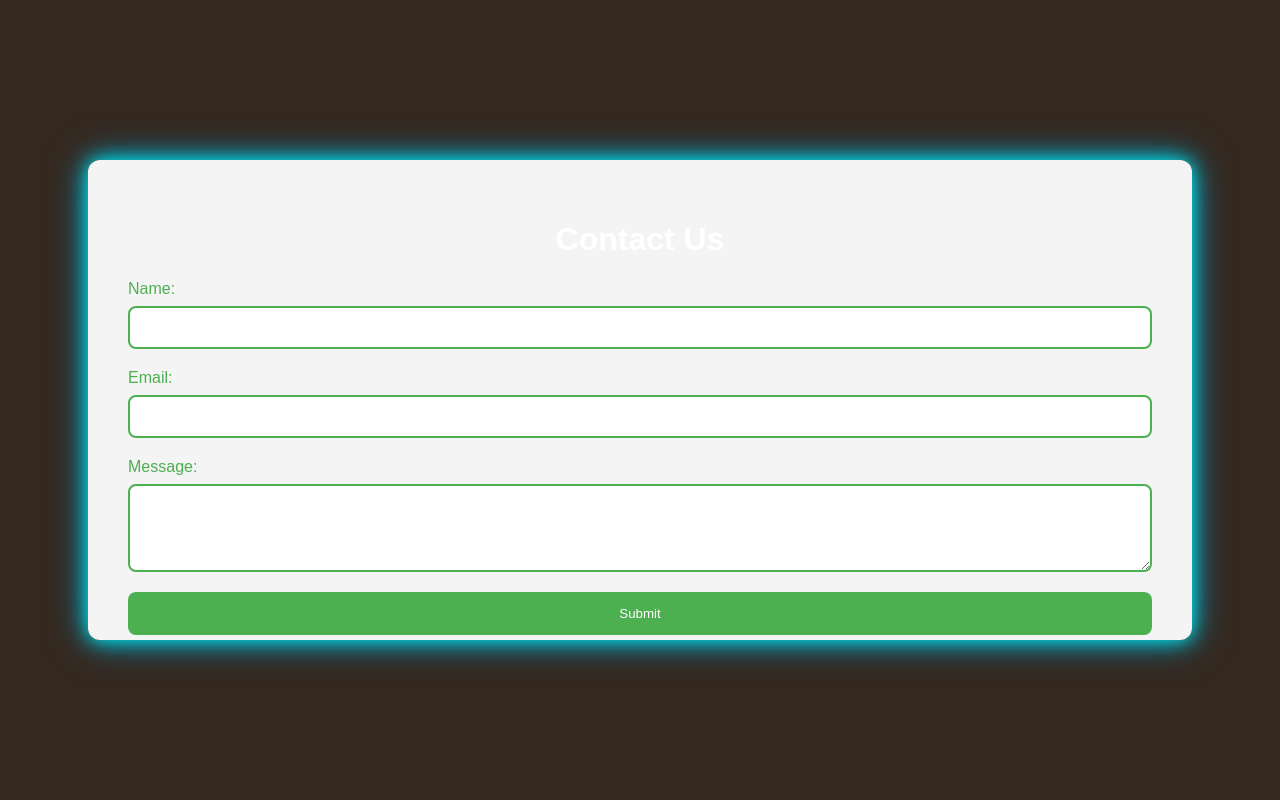
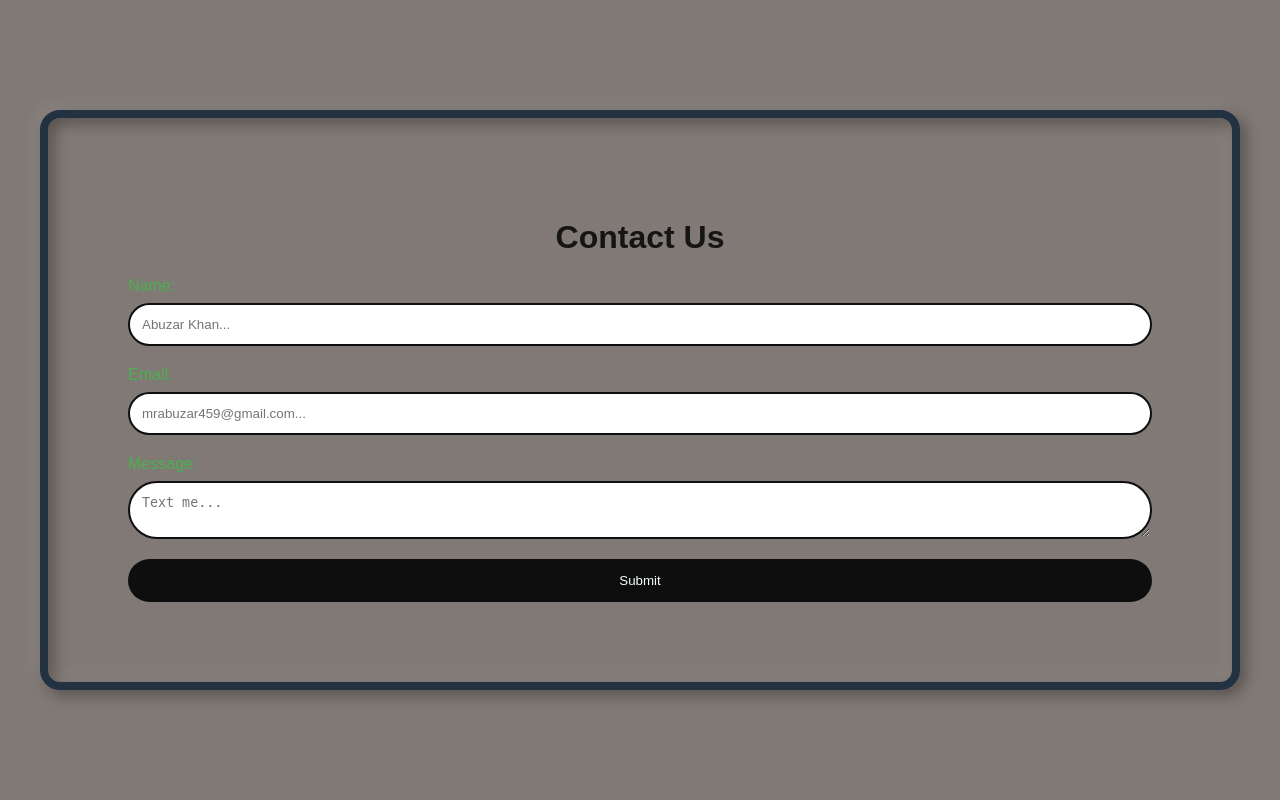
Before and after one commit to Abuzar-Khan2023/EarningInk, a PHP site: page /HTML/contactForm.html in a window 1280 px wide. Run offline with PHP 8.4, Linux system fonts and the light colour scheme.

Commit message:
Changes: (Deployement, Contact, Login)

```diff
--- a/CSS/contactFrom.css
+++ b/CSS/contactFrom.css
@@ -6,17 +6,19 @@ body {
     justify-content: center;
     align-items: center;
     height: 100vh;
-    background-color: #35281E; /* Chocolaty background color */
+    background-color: #807975; /* Chocolaty background color */
   }
 
   .container {
-    background-color: rgba(255, 255, 255, 0.95); /* Slightly more opaque white background */
+    padding: 80px;
     width: 80%; /* Adjust the width as needed */
-    height: 400px; /* Adjust the height as needed */
-    padding: 40px; /* Adjust the padding as needed */
-    border-radius: 12px;
-    box-shadow: 0 0 20px #00fffb, 0 0 40px #0081bc; /* Increased box shadow for a card effect */
-    animation: fadeIn 0.8s ease-in-out; /* Fade-in animation */
+    border-radius: 20px;
+    border: 8px solid #223243;
+    box-shadow: -5px -5px 15px rgba(255, 255, 255, 0.1),
+      5px 5px 15px rgba(0, 0, 0, 0.35),
+      inset -5px -5px 15px rgba(255, 255, 255, 0.1),
+      inset 5px 5px 15px rgba(0, 0, 0, 0.35);
+      animation: fadeIn 0.8s ease-in-out; /* Fade-in animation */
   }
 
   @keyframes fadeIn {
@@ -32,7 +34,7 @@ body {
 
   h1 {
     text-align: center;
-    color: #fff; /* White text color for better visibility on a chocolaty background */
+    color: #161515; /* White text color for better visibility on a chocolaty background */
   }
 
   form {
@@ -60,27 +62,28 @@ body {
   input, textarea {
     padding: 12px;
     margin-bottom: 20px;
-    border: 2px solid #4CAF50;
-    border-radius: 8px;
+    border: 2px solid #0f0f0f;
+    border-radius: 50px;
     transition: border-color 0.3s ease-in-out; /* Smooth border color transition */
   }
 
   input:focus,
   textarea:focus {
     outline: none;
-    border-color: #45a049; /* Darker green on focus */
+    border-color: #101111; /* Darker green on focus */
   }
 
   button {
-    background-color: #4CAF50;
-    color: #fff;
+    background-color: #0d0e0d;
+    color: #f6fdfd;
     padding: 14px;
     border: none;
-    border-radius: 8px;
+    border-radius: 50px;
     cursor: pointer;
     transition: background-color 0.3s ease-in-out; /* Smooth background color transition */
   }
 
   button:hover {
-    background-color: #45a049;
+    background-color: #fcfaf9;
+    color: #0d0e0d;
   }
--- a/HTML/contactForm.html
+++ b/HTML/contactForm.html
@@ -12,13 +12,13 @@
     <h1>Contact Us</h1>
     <form id="contactForm">
       <label for="name">Name:</label>
-      <input type="text" id="name" name="name" required>
+      <input type="text" id="name" name="name" placeholder="Abuzar Khan..." required>
 
       <label for="email">Email:</label>
-      <input type="email" id="email" name="email" required>
+      <input type="email" id="email" name="email" placeholder="mrabuzar459@gmail.com..." required>
 
       <label for="message">Message:</label>
-      <textarea id="message" name="message" rows="4" required></textarea>
+      <textarea id="message" name="message" rows="2" placeholder="Text me..." required></textarea>
 
       <button type="submit">Submit</button>
     </form>
```
Also changed, not shown: CSS/Login_SignUp.css (+24 -0 lines), Js/LogSig.js (+40 -0 lines), index.html (renamed from HTML/index.html, +7 -7 lines), index.css (renamed from CSS/index.css).
